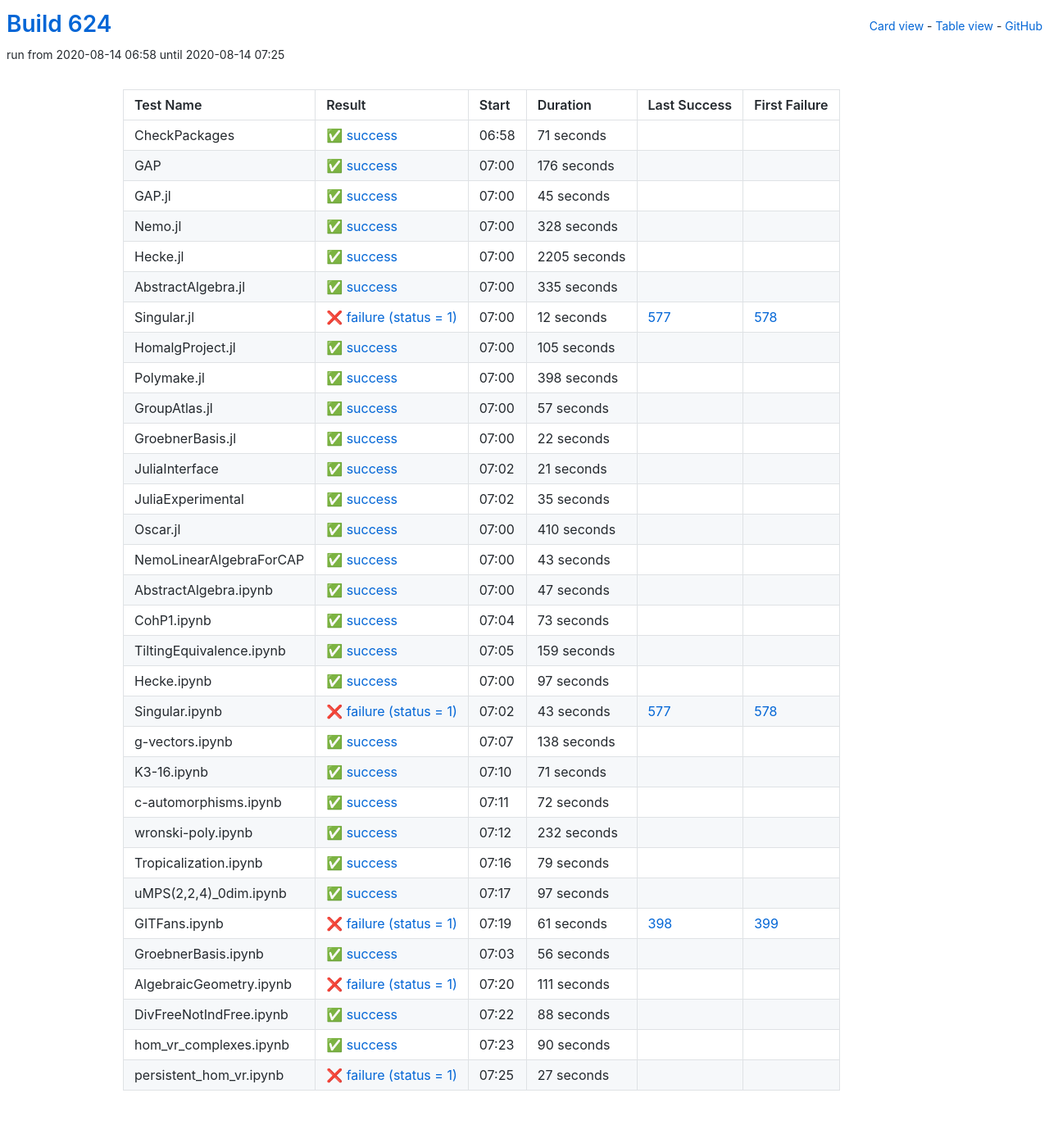
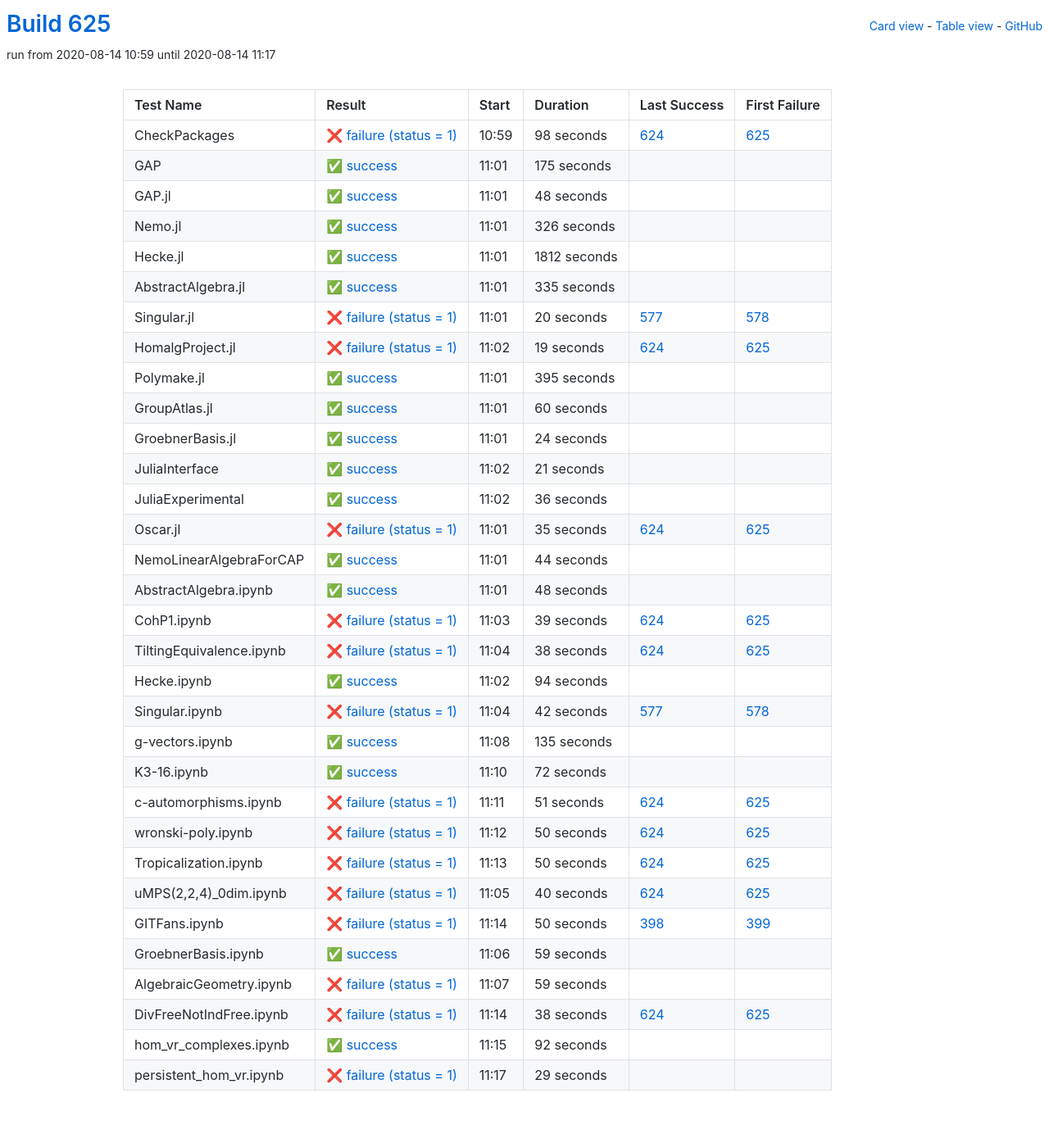
Before and after one commit to oscar-system/oscar-ci-status-stable, a Jekyll site: the page built from table.html, in a window 1280 px wide. Shown: the whole page at 82% size. Built offline with Jekyll 4.4.1, drawn with Linux system fonts in a browser that asks for light colours.

Commit message:
Build #625

```diff
--- a/_data/ci.yml
+++ b/_data/ci.yml
@@ -1,6 +1,6 @@
 ---
-build: 624
-build_url: https://oscarci.mathematik.uni-kl.de/job/oscar-stable/624/
+build: 625
+build_url: https://oscarci.mathematik.uni-kl.de/job/oscar-stable/625/
 job: oscar-stable
 organization: oscar-system
 repo: oscar-ci-status-stable
@@ -8,68 +8,68 @@ repourl: https://github.com/oscar-system/oscar-ci-status-stable
 tests:
 - name: CheckPackages
   id: checkpackages
-  log: https://oscarci.mathematik.uni-kl.de/job/oscar-stable/624/artifact/logs/build-624/CheckPackages.log
-  start: 2020-08-14 06:58
+  log: https://oscarci.mathematik.uni-kl.de/job/oscar-stable/625/artifact/logs/build-625/CheckPackages.log
+  start: 2020-08-14 10:59
+  success: false
+  exitcode: 1
+  status: failure
+  duration: 98
+  last_success: 624
+  last_success_url: https://oscarci.mathematik.uni-kl.de/job/oscar-stable/624/
+  first_failure: 625
+  first_failure_url: https://oscarci.mathematik.uni-kl.de/job/oscar-stable/625/
+- name: GAP
+  id: gap
+  log: https://oscarci.mathematik.uni-kl.de/job/oscar-stable/625/artifact/logs/build-625/GAP.log
+  start: 2020-08-14 11:01
   success: true
   exitcode: 0
   status: success
-  duration: 71
-  last_success: false
-  last_success_url:
-  first_failure: false
-  first_failure_url:
-- name: GAP
-  id: gap
-  log: https://oscarci.mathematik.uni-kl.de/job/oscar-stable/624/artifact/logs/build-624/GAP.log
-  start: 2020-08-14 07:00
-  success: true
-  exitcode: 0
-  status: success
-  duration: 176
+  duration: 175
   last_success: false
   last_success_url:
   first_failure: false
   first_failure_url:
 - name: GAP.jl
   id: gap-jl
-  log: https://oscarci.mathematik.uni-kl.de/job/oscar-stable/624/artifact/logs/build-624/GAP.jl.log
-  start: 2020-08-14 07:00
+  log: https://oscarci.mathematik.uni-kl.de/job/oscar-stable/625/artifact/logs/build-625/GAP.jl.log
+  start: 2020-08-14 11:01
   success: true
   exitcode: 0
   status: success
-  duration: 45
+  duration: 48
   last_success: false
   last_success_url:
   first_failure: false
   first_failure_url:
 - name: Nemo.jl
   id: nemo-jl
-  log: https://oscarci.mathematik.uni-kl.de/job/oscar-stable/624/artifact/logs/build-624/Nemo.jl.log
-  start: 2020-08-14 07:00
+  log: https://oscarci.mathematik.uni-kl.de/job/oscar-stable/625/artifact/logs/build-625/Nemo.jl.log
+  start: 2020-08-14 11:01
   success: true
   exitcode: 0
   status: success
-  duration: 328
+  duration: 326
   last_success: false
   last_success_url:
   first_failure: false
   first_failure_url:
 - name: Hecke.jl
   id: hecke-jl
-  log: https://oscarci.mathematik.uni-kl.de/job/oscar-stable/624/artifact/logs/build-624/Hecke.jl.log
-  start: 2020-08-14 07:00
+  log: https://oscarci.mathematik.uni-kl.de/job/oscar-stable/625/artifact/logs/build-625/Hecke.jl.log
+  start: 2020-08-14 11:01
   success: true
   exitcode: 0
   status: success
-  duration: 2205
+  duration: 1812
   last_success: false
   last_success_url:
   first_failure: false
   first_failure_url:
 - name: AbstractAlgebra.jl
   id: abstractalgebra-jl
-  log: https://oscarci.mathematik.uni-kl.de/job/oscar-stable/624/artifact/logs/build-624/AbstractAlgebra.jl.log
-  start: 2020-08-14 07:00
+  log: https://oscarci.mathematik.uni-kl.de/job/oscar-stable/625/artifact/logs/build-625/AbstractAlgebra.jl.log
+  start: 2020-08-14 11:01
   success: true
   exitcode: 0
   status: success
@@ -80,68 +80,68 @@ tests:
   first_failure_url:
 - name: Singular.jl
   id: singular-jl
-  log: https://oscarci.mathematik.uni-kl.de/job/oscar-stable/624/artifact/logs/build-624/Singular.jl.log
-  start: 2020-08-14 07:00
+  log: https://oscarci.mathematik.uni-kl.de/job/oscar-stable/625/artifact/logs/build-625/Singular.jl.log
+  start: 2020-08-14 11:01
   success: false
   exitcode: 1
   status: failure
-  duration: 12
+  duration: 20
   last_success: 577
   last_success_url: https://oscarci.mathematik.uni-kl.de/job/oscar-stable/577/
   first_failure: 578
   first_failure_url: https://oscarci.mathematik.uni-kl.de/job/oscar-stable/578/
 - name: HomalgProject.jl
   id: homalgproject-jl
-  log: https://oscarci.mathematik.uni-kl.de/job/oscar-stable/624/artifact/logs/build-624/HomalgProject.jl.log
-  start: 2020-08-14 07:00
+  log: https://oscarci.mathematik.uni-kl.de/job/oscar-stable/625/artifact/logs/build-625/HomalgProject.jl.log
+  start: 2020-08-14 11:02
+  success: false
+  exitcode: 1
+  status: failure
+  duration: 19
+  last_success: 624
+  last_success_url: https://oscarci.mathematik.uni-kl.de/job/oscar-stable/624/
+  first_failure: 625
+  first_failure_url: https://oscarci.mathematik.uni-kl.de/job/oscar-stable/625/
+- name: Polymake.jl
+  id: polymake-jl
+  log: https://oscarci.mathematik.uni-kl.de/job/oscar-stable/625/artifact/logs/build-625/Polymake.jl.log
+  start: 2020-08-14 11:01
   success: true
   exitcode: 0
   status: success
-  duration: 105
-  last_success: false
-  last_success_url:
-  first_failure: false
-  first_failure_url:
-- name: Polymake.jl
-  id: polymake-jl
-  log: https://oscarci.mathematik.uni-kl.de/job/oscar-stable/624/artifact/logs/build-624/Polymake.jl.log
-  start: 2020-08-14 07:00
-  success: true
-  exitcode: 0
-  status: success
-  duration: 398
+  duration: 395
   last_success: false
   last_success_url:
   first_failure: false
   first_failure_url:
 - name: GroupAtlas.jl
   id: groupatlas-jl
-  log: https://oscarci.mathematik.uni-kl.de/job/oscar-stable/624/artifact/logs/build-624/GroupAtlas.jl.log
-  start: 2020-08-14 07:00
+  log: https://oscarci.mathematik.uni-kl.de/job/oscar-stable/625/artifact/logs/build-625/GroupAtlas.jl.log
+  start: 2020-08-14 11:01
   success: true
   exitcode: 0
   status: success
-  duration: 57
+  duration: 60
   last_success: false
   last_success_url:
   first_failure: false
   first_failure_url:
 - name: GroebnerBasis.jl
   id: groebnerbasis-jl
-  log: https://oscarci.mathematik.uni-kl.de/job/oscar-stable/624/artifact/logs/build-624/GroebnerBasis.jl.log
-  start: 2020-08-14 07:00
+  log: https://oscarci.mathematik.uni-kl.de/job/oscar-stable/625/artifact/logs/build-625/GroebnerBasis.jl.log
+  start: 2020-08-14 11:01
   success: true
   exitcode: 0
   status: success
-  duration: 22
+  duration: 24
   last_success: false
   last_success_url:
   first_failure: false
   first_failure_url:
 - name: JuliaInterface
   id: juliainterface
-  log: https://oscarci.mathematik.uni-kl.de/job/oscar-stable/624/artifact/logs/build-624/JuliaInterface.log
-  start: 2020-08-14 07:02
+  log: https://oscarci.mathematik.uni-kl.de/job/oscar-stable/625/artifact/logs/build-625/JuliaInterface.log
+  start: 2020-08-14 11:02
   success: true
   exitcode: 0
   status: success
@@ -152,128 +152,116 @@ tests:
   first_failure_url:
 - name: JuliaExperimental
   id: juliaexperimental
-  log: https://oscarci.mathematik.uni-kl.de/job/oscar-stable/624/artifact/logs/build-624/JuliaExperimental.log
-  start: 2020-08-14 07:02
+  log: https://oscarci.mathematik.uni-kl.de/job/oscar-stable/625/artifact/logs/build-625/JuliaExperimental.log
+  start: 2020-08-14 11:02
   success: true
   exitcode: 0
   status: success
-  duration: 35
+  duration: 36
   last_success: false
   last_success_url:
   first_failure: false
   first_failure_url:
 - name: Oscar.jl
   id: oscar-jl
-  log: https://oscarci.mathematik.uni-kl.de/job/oscar-stable/624/artifact/logs/build-624/Oscar.jl.log
-  start: 2020-08-14 07:00
+  log: https://oscarci.mathematik.uni-kl.de/job/oscar-stable/625/artifact/logs/build-625/Oscar.jl.log
+  start: 2020-08-14 11:01
+  success: false
+  exitcode: 1
+  status: failure
+  duration: 35
+  last_success: 624
+  last_success_url: https://oscarci.mathematik.uni-kl.de/job/oscar-stable/624/
+  first_failure: 625
+  first_failure_url: https://oscarci.mathematik.uni-kl.de/job/oscar-stable/625/
+- name: NemoLinearAlgebraForCAP
+  id: nemolinearalgebraforcap
+  log: https://oscarci.mathematik.uni-kl.de/job/oscar-stable/625/artifact/logs/build-625/NemoLinearAlgebraForCAP.log
+  start: 2020-08-14 11:01
   success: true
   exitcode: 0
   status: success
-  duration: 410
-  last_success: false
-  last_success_url:
-  first_failure: false
-  first_failure_url:
-- name: NemoLinearAlgebraForCAP
-  id: nemolinearalgebraforcap
-  log: https://oscarci.mathematik.uni-kl.de/job/oscar-stable/624/artifact/logs/build-624/NemoLinearAlgebraForCAP.log
-  start: 2020-08-14 07:00
-  success: true
-  exitcode: 0
-  status: success
-  duration: 43
+  duration: 44
   last_success: false
   last_success_url:
   first_failure: false
   first_failure_url:
 - name: AbstractAlgebra.ipynb
   id: abstractalgebra-ipynb
-  log: https://oscarci.mathematik.uni-kl.de/job/oscar-stable/624/artifact/logs/build-624/AbstractAlgebra.ipynb.log
-  start: 2020-08-14 07:00
+  log: https://oscarci.mathematik.uni-kl.de/job/oscar-stable/625/artifact/logs/build-625/AbstractAlgebra.ipynb.log
+  start: 2020-08-14 11:01
   success: true
   exitcode: 0
   status: success
-  duration: 47
+  duration: 48
   last_success: false
   last_success_url:
   first_failure: false
   first_failure_url:
 - name: CohP1.ipynb
   id: cohp1-ipynb
-  log: https://oscarci.mathematik.uni-kl.de/job/oscar-stable/624/artifact/logs/build-624/CohP1.ipynb.log
-  start: 2020-08-14 07:04
+  log: https://oscarci.mathematik.uni-kl.de/job/oscar-stable/625/artifact/logs/build-625/CohP1.ipynb.log
+  start: 2020-08-14 11:03
+  success: false
+  exitcode: 1
+  status: failure
+  duration: 39
+  last_success: 624
+  last_success_url: https://oscarci.mathematik.uni-kl.de/job/oscar-stable/624/
+  first_failure: 625
+  first_failure_url: https://oscarci.mathematik.uni-kl.de/job/oscar-stable/625/
+- name: TiltingEquivalence.ipynb
+  id: tiltingequivalence-ipynb
+  log: https://oscarci.mathematik.uni-kl.de/job/oscar-stable/625/artifact/logs/build-625/TiltingEquivalence.ipynb.log
+  start: 2020-08-14 11:04
+  success: false
+  exitcode: 1
+  status: failure
+  duration: 38
+  last_success: 624
+  last_success_url: https://oscarci.mathematik.uni-kl.de/job/oscar-stable/624/
+  first_failure: 625
+  first_failure_url: https://oscarci.mathematik.uni-kl.de/job/oscar-stable/625/
+- name: Hecke.ipynb
+  id: hecke-ipynb
+  log: https://oscarci.mathematik.uni-kl.de/job/oscar-stable/625/artifact/logs/build-625/Hecke.ipynb.log
+  start: 2020-08-14 11:02
   success: true
   exitcode: 0
   status: success
-  duration: 73
-  last_success: false
-  last_success_url:
-  first_failure: false
-  first_failure_url:
-- name: TiltingEquivalence.ipynb
-  id: tiltingequivalence-ipynb
-  log: https://oscarci.mathematik.uni-kl.de/job/oscar-stable/624/artifact/logs/build-624/TiltingEquivalence.ipynb.log
-  start: 2020-08-14 07:05
-  success: true
-  exitcode: 0
-  status: success
-  duration: 159
-  last_success: false
-  last_success_url:
-  first_failure: false
-  first_failure_url:
-- name: Hecke.ipynb
-  id: hecke-ipynb
-  log: https://oscarci.mathematik.uni-kl.de/job/oscar-stable/624/artifact/logs/build-624/Hecke.ipynb.log
-  start: 2020-08-14 07:00
-  success: true
-  exitcode: 0
-  status: success
-  duration: 97
+  duration: 94
   last_success: false
   last_success_url:
   first_failure: false
   first_failure_url:
 - name: Singular.ipynb
   id: singular-ipynb
-  log: https://oscarci.mathematik.uni-kl.de/job/oscar-stable/624/artifact/logs/build-624/Singular.ipynb.log
-  start: 2020-08-14 07:02
+  log: https://oscarci.mathematik.uni-kl.de/job/oscar-stable/625/artifact/logs/build-625/Singular.ipynb.log
+  start: 2020-08-14 11:04
   success: false
   exitcode: 1
   status: failure
-  duration: 43
+  duration: 42
   last_success: 577
   last_success_url: https://oscarci.mathematik.uni-kl.de/job/oscar-stable/577/
   first_failure: 578
   first_failure_url: https://oscarci.mathematik.uni-kl.de/job/oscar-stable/578/
 - name: g-vectors.ipynb
   id: g-vectors-ipynb
-  log: https://oscarci.mathematik.uni-kl.de/job/oscar-stable/624/artifact/logs/build-624/g-vectors.ipynb.log
-  start: 2020-08-14 07:07
+  log: https://oscarci.mathematik.uni-kl.de/job/oscar-stable/625/artifact/logs/build-625/g-vectors.ipynb.log
+  start: 2020-08-14 11:08
   success: true
   exitcode: 0
   status: success
-  duration: 138
+  duration: 135
   last_success: false
   last_success_url:
   first_failure: false
   first_failure_url:
 - name: K3-16.ipynb
   id: k3-16-ipynb
-  log: https://oscarci.mathematik.uni-kl.de/job/oscar-stable/624/artifact/logs/build-624/K3-16.ipynb.log
-  start: 2020-08-14 07:10
-  success: true
-  exitcode: 0
-  status: success
-  duration: 71
-  last_success: false
-  last_success_url:
-  first_failure: false
-  first_failure_url:
-- name: c-automorphisms.ipynb
-  id: c-automorphisms-ipynb
-  log: https://oscarci.mathematik.uni-kl.de/job/oscar-stable/624/artifact/logs/build-624/c-automorphisms.ipynb.log
-  start: 2020-08-14 07:11
+  log: https://oscarci.mathematik.uni-kl.de/job/oscar-stable/625/artifact/logs/build-625/K3-16.ipynb.log
+  start: 2020-08-14 11:10
   success: true
   exitcode: 0
   status: success
@@ -282,110 +270,122 @@ tests:
   last_success_url:
   first_failure: false
   first_failure_url:
-- name: wronski-poly.ipynb
-  id: wronski-poly-ipynb
-  log: https://oscarci.mathematik.uni-kl.de/job/oscar-stable/624/artifact/logs/build-624/wronski-poly.ipynb.log
-  start: 2020-08-14 07:12
-  success: true
-  exitcode: 0
-  status: success
-  duration: 232
-  last_success: false
-  last_success_url:
-  first_failure: false
-  first_failure_url:
-- name: Tropicalization.ipynb
-  id: tropicalization-ipynb
-  log: https://oscarci.mathematik.uni-kl.de/job/oscar-stable/624/artifact/logs/build-624/Tropicalization.ipynb.log
-  start: 2020-08-14 07:16
-  success: true
-  exitcode: 0
-  status: success
-  duration: 79
-  last_success: false
-  last_success_url:
-  first_failure: false
-  first_failure_url:
-- name: uMPS(2,2,4)_0dim.ipynb
-  id: umps-2-2-4-0dim-ipynb
-  log: https://oscarci.mathematik.uni-kl.de/job/oscar-stable/624/artifact/logs/build-624/uMPS-2-2-4-_0dim.ipynb.log
-  start: 2020-08-14 07:17
-  success: true
-  exitcode: 0
-  status: success
-  duration: 97
-  last_success: false
-  last_success_url:
-  first_failure: false
-  first_failure_url:
-- name: GITFans.ipynb
-  id: gitfans-ipynb
-  log: https://oscarci.mathematik.uni-kl.de/job/oscar-stable/624/artifact/logs/build-624/GITFans.ipynb.log
-  start: 2020-08-14 07:19
+- name: c-automorphisms.ipynb
+  id: c-automorphisms-ipynb
+  log: https://oscarci.mathematik.uni-kl.de/job/oscar-stable/625/artifact/logs/build-625/c-automorphisms.ipynb.log
+  start: 2020-08-14 11:11
   success: false
   exitcode: 1
   status: failure
-  duration: 61
+  duration: 51
+  last_success: 624
+  last_success_url: https://oscarci.mathematik.uni-kl.de/job/oscar-stable/624/
+  first_failure: 625
+  first_failure_url: https://oscarci.mathematik.uni-kl.de/job/oscar-stable/625/
+- name: wronski-poly.ipynb
+  id: wronski-poly-ipynb
+  log: https://oscarci.mathematik.uni-kl.de/job/oscar-stable/625/artifact/logs/build-625/wronski-poly.ipynb.log
+  start: 2020-08-14 11:12
+  success: false
+  exitcode: 1
+  status: failure
+  duration: 50
+  last_success: 624
+  last_success_url: https://oscarci.mathematik.uni-kl.de/job/oscar-stable/624/
+  first_failure: 625
+  first_failure_url: https://oscarci.mathematik.uni-kl.de/job/oscar-stable/625/
+- name: Tropicalization.ipynb
+  id: tropicalization-ipynb
+  log: https://oscarci.mathematik.uni-kl.de/job/oscar-stable/625/artifact/logs/build-625/Tropicalization.ipynb.log
+  start: 2020-08-14 11:13
+  success: false
+  exitcode: 1
+  status: failure
+  duration: 50
+  last_success: 624
+  last_success_url: https://oscarci.mathematik.uni-kl.de/job/oscar-stable/624/
+  first_failure: 625
+  first_failure_url: https://oscarci.mathematik.uni-kl.de/job/oscar-stable/625/
+- name: uMPS(2,2,4)_0dim.ipynb
+  id: umps-2-2-4-0dim-ipynb
+  log: https://oscarci.mathematik.uni-kl.de/job/oscar-stable/625/artifact/logs/build-625/uMPS-2-2-4-_0dim.ipynb.log
+  start: 2020-08-14 11:05
+  success: false
+  exitcode: 1
+  status: failure
+  duration: 40
+  last_success: 624
+  last_success_url: https://oscarci.mathematik.uni-kl.de/job/oscar-stable/624/
+  first_failure: 625
+  first_failure_url: https://oscarci.mathematik.uni-kl.de/job/oscar-stable/625/
+- name: GITFans.ipynb
+  id: gitfans-ipynb
+  log: https://oscarci.mathematik.uni-kl.de/job/oscar-stable/625/artifact/logs/build-625/GITFans.ipynb.log
+  start: 2020-08-14 11:14
+  success: false
+  exitcode: 1
+  status: failure
+  duration: 50
   last_success: 398
   last_success_url: https://oscarci.mathematik.uni-kl.de/job/oscar-stable/398/
   first_failure: 399
   first_failure_url: https://oscarci.mathematik.uni-kl.de/job/oscar-stable/399/
 - name: GroebnerBasis.ipynb
   id: groebnerbasis-ipynb
-  log: https://oscarci.mathematik.uni-kl.de/job/oscar-stable/624/artifact/logs/build-624/GroebnerBasis.ipynb.log
-  start: 2020-08-14 07:03
+  log: https://oscarci.mathematik.uni-kl.de/job/oscar-stable/625/artifact/logs/build-625/GroebnerBasis.ipynb.log
+  start: 2020-08-14 11:06
   success: true
   exitcode: 0
   status: success
-  duration: 56
+  duration: 59
   last_success: false
   last_success_url:
   first_failure: false
   first_failure_url:
 - name: AlgebraicGeometry.ipynb
   id: algebraicgeometry-ipynb
-  log: https://oscarci.mathematik.uni-kl.de/job/oscar-stable/624/artifact/logs/build-624/AlgebraicGeometry.ipynb.log
-  start: 2020-08-14 07:20
+  log: https://oscarci.mathematik.uni-kl.de/job/oscar-stable/625/artifact/logs/build-625/AlgebraicGeometry.ipynb.log
+  start: 2020-08-14 11:07
   success: false
   exitcode: 1
   status: failure
-  duration: 111
+  duration: 59
   last_success: false
   last_success_url:
   first_failure: false
   first_failure_url:
 - name: DivFreeNotIndFree.ipynb
   id: divfreenotindfree-ipynb
-  log: https://oscarci.mathematik.uni-kl.de/job/oscar-stable/624/artifact/logs/build-624/DivFreeNotIndFree.ipynb.log
-  start: 2020-08-14 07:22
+  log: https://oscarci.mathematik.uni-kl.de/job/oscar-stable/625/artifact/logs/build-625/DivFreeNotIndFree.ipynb.log
+  start: 2020-08-14 11:14
+  success: false
+  exitcode: 1
+  status: failure
+  duration: 38
+  last_success: 624
+  last_success_url: https://oscarci.mathematik.uni-kl.de/job/oscar-stable/624/
+  first_failure: 625
+  first_failure_url: https://oscarci.mathematik.uni-kl.de/job/oscar-stable/625/
+- name: hom_vr_complexes.ipynb
+  id: hom-vr-complexes-ipynb
+  log: https://oscarci.mathematik.uni-kl.de/job/oscar-stable/625/artifact/logs/build-625/hom_vr_complexes.ipynb.log
+  start: 2020-08-14 11:15
   success: true
   exitcode: 0
   status: success
-  duration: 88
-  last_success: false
-  last_success_url:
-  first_failure: false
-  first_failure_url:
-- name: hom_vr_complexes.ipynb
-  id: hom-vr-complexes-ipynb
-  log: https://oscarci.mathematik.uni-kl.de/job/oscar-stable/624/artifact/logs/build-624/hom_vr_complexes.ipynb.log
-  start: 2020-08-14 07:23
-  success: true
-  exitcode: 0
-  status: success
-  duration: 90
+  duration: 92
   last_success: false
   last_success_url:
   first_failure: false
   first_failure_url:
 - name: persistent_hom_vr.ipynb
   id: persistent-hom-vr-ipynb
-  log: https://oscarci.mathematik.uni-kl.de/job/oscar-stable/624/artifact/logs/build-624/persistent_hom_vr.ipynb.log
-  start: 2020-08-14 07:25
+  log: https://oscarci.mathematik.uni-kl.de/job/oscar-stable/625/artifact/logs/build-625/persistent_hom_vr.ipynb.log
+  start: 2020-08-14 11:17
   success: false
   exitcode: 1
   status: failure
-  duration: 27
+  duration: 29
   last_success: false
   last_success_url:
   first_failure: false
```
Also changed, not shown: README.md.
